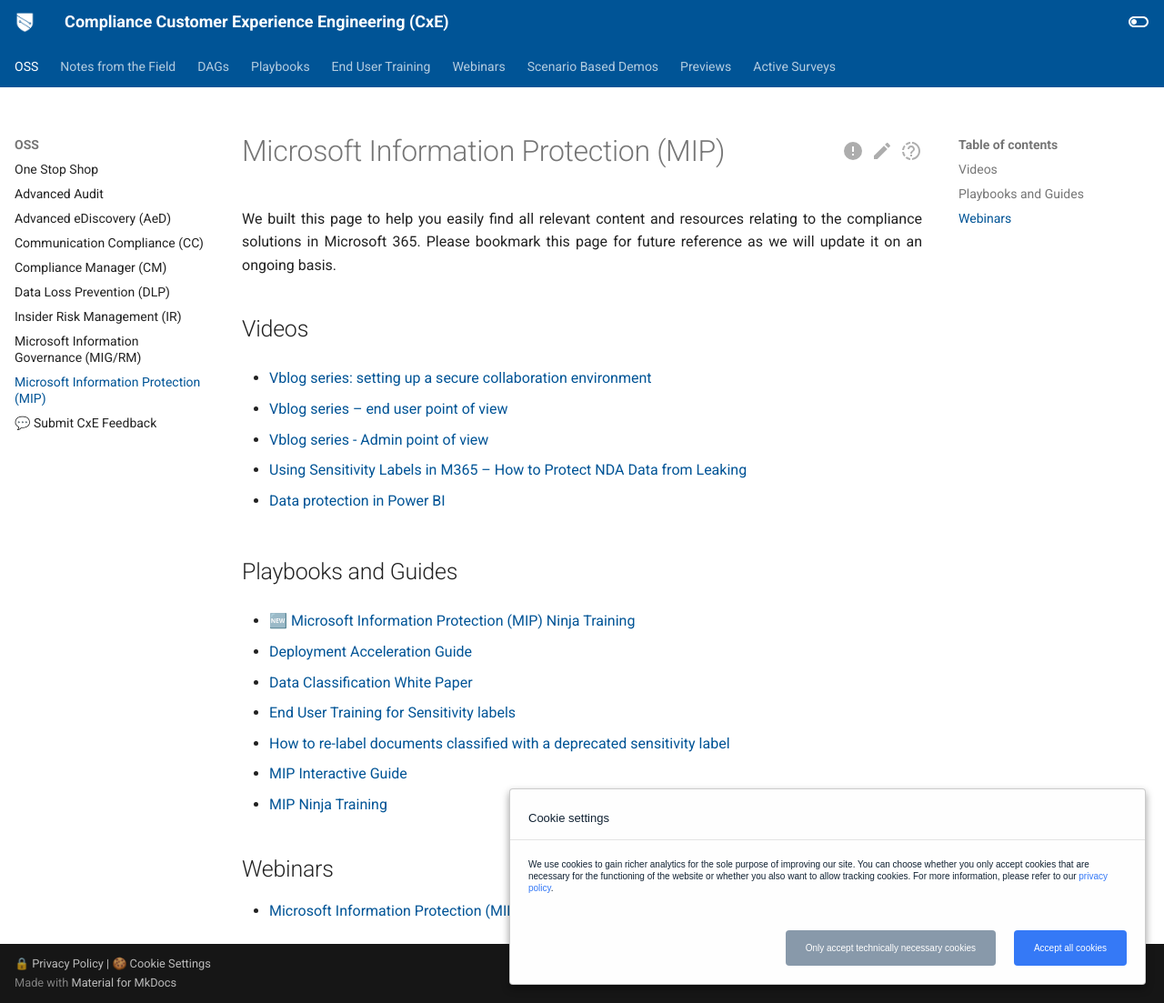
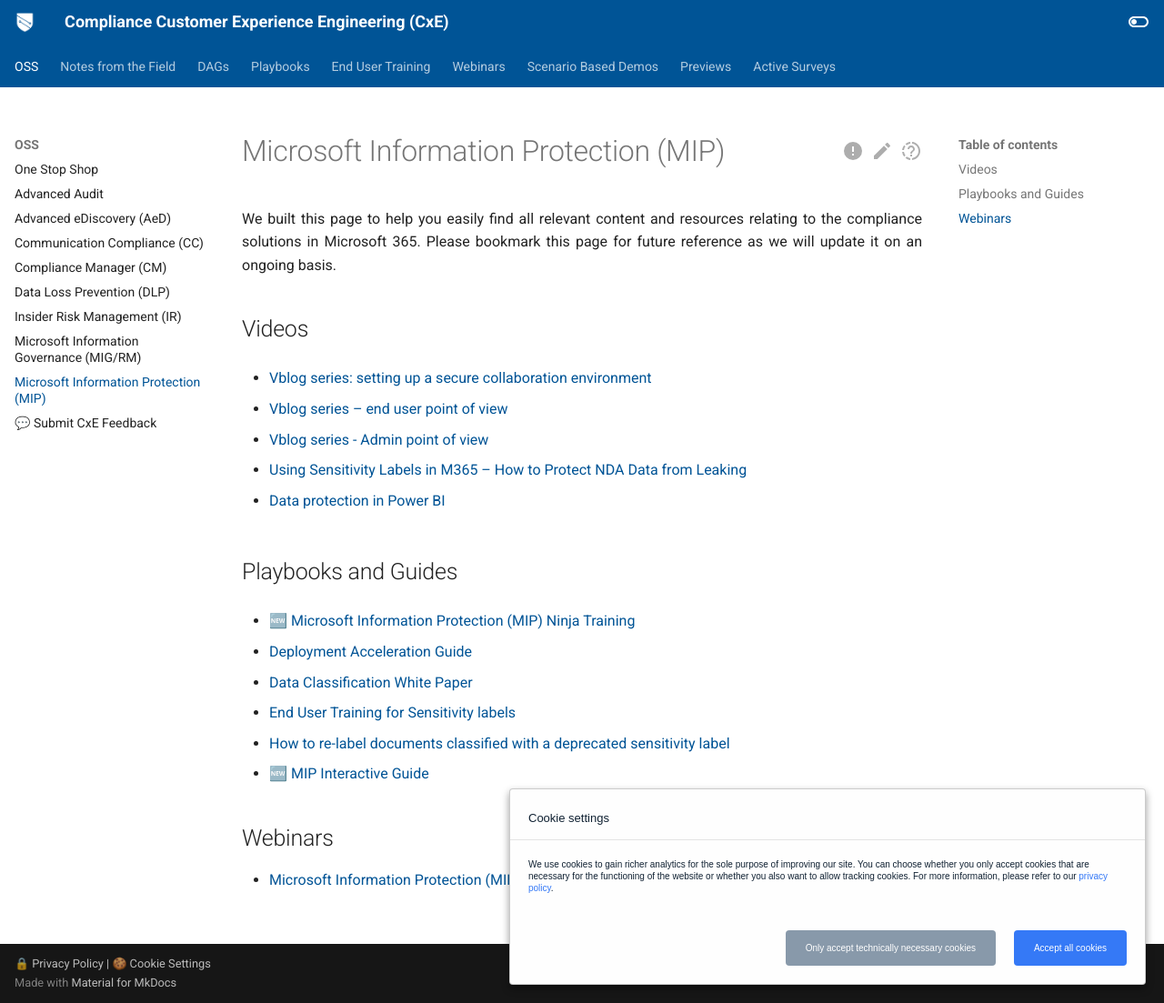
Before and after one commit to microsoft/ComplianceCxE, an MkDocs documentation site: the page built from docs/resources/mip.md, in a window 1280 px wide and 1103 px high. Shown: the whole window at 91% size. Built offline with MkDocs 1.6.1 and Material for MkDocs 9.7.7, drawn with Linux system fonts in a browser that asks for light colours; comment, search, counter and statistics services are not loaded.

Commit message:
Update mip.md

```diff
--- a/docs/resources/mip.md
+++ b/docs/resources/mip.md
@@ -27,8 +27,8 @@
 * [End User Training for Sensitivity labels](../../enduser/sensitivity/)
 
 * [How to re-label documents classified with a deprecated sensitivity label](https://techcommunity.microsoft.com/t5/microsoft-security-and/how-to-re-label-documents-classified-with-a-deprecated/ba-p/2218259)
-*  [MIP Interactive Guide](https://aka.ms/MIPInteractiveGuide)
-*  [MIP Ninja Training](https://aka.ms/MIPNinja)
+* 🆕 [MIP Interactive Guide](https://aka.ms/MIPInteractiveGuide)
+
 
 ## Webinars
 * [Microsoft Information Protection (MIP) Webinars](../../webinars#microsoft-information-protection)
```
